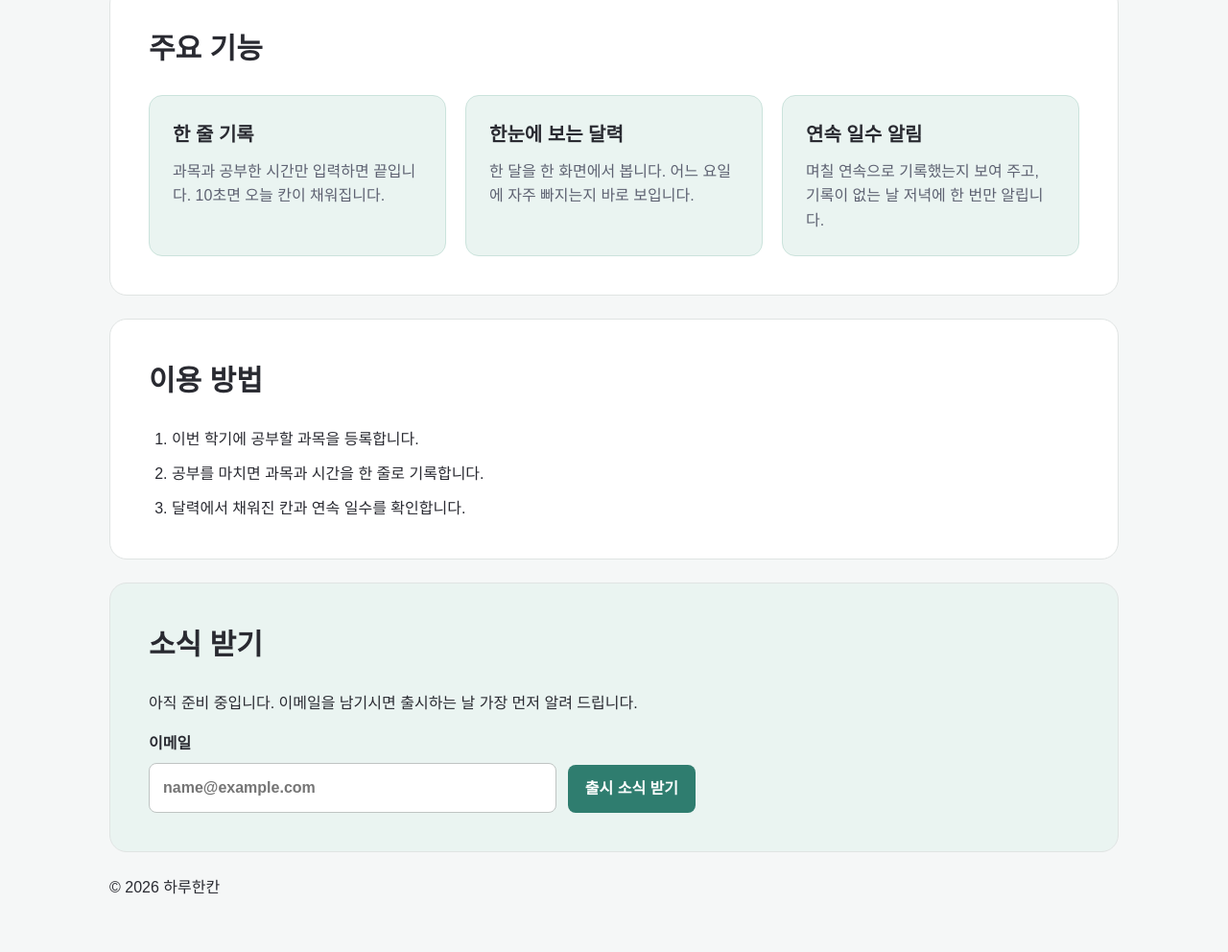
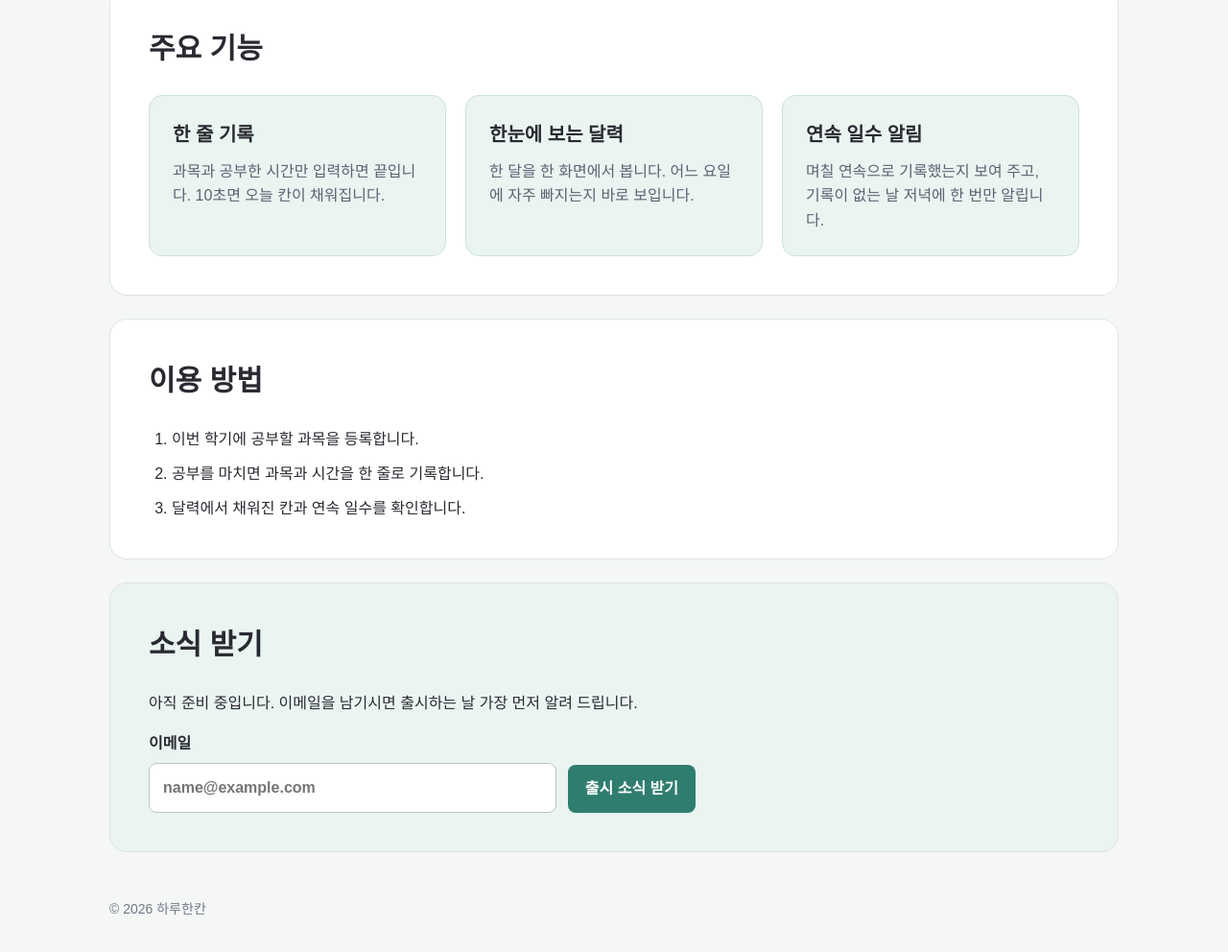
Before and after one commit to kimcumjee/uiuxprogramming, a plain HTML site: page index.html in a window 1280 px wide. Shown: the part 735-1727 px from the top of the page at 96% size. Before the commit the page ends 1689 px from the top, so only its background shows below. Drawn offline with Linux system fonts and the light colour scheme.

Commit message:
feat(week3): CSS 정보 위계와 상태 피드백 완성
- site-footer 에 작은 글자와 낮은 대비를 적용해 보조 정보로 구분
- 3주차 CSS 실습 전체 완료

Co-Authored-By: Claude Opus 5 (1M context) <noreply@anthropic.com>
Claude-Session: https://claude.ai/code/session_01WFYqhzzHVUgjRDjrSqQyHL

```diff
--- a/style.css
+++ b/style.css
@@ -214,3 +214,11 @@ input[type="email"]:focus {
 .primary-button:active {
   transform: translateY(1px);
 }
+
+/* ---------- 하단 정보 ---------- */
+.site-footer {
+  padding-top: 24px;
+  padding-bottom: 48px;
+  color: #747786;
+  font-size: 14px;
+}
```
